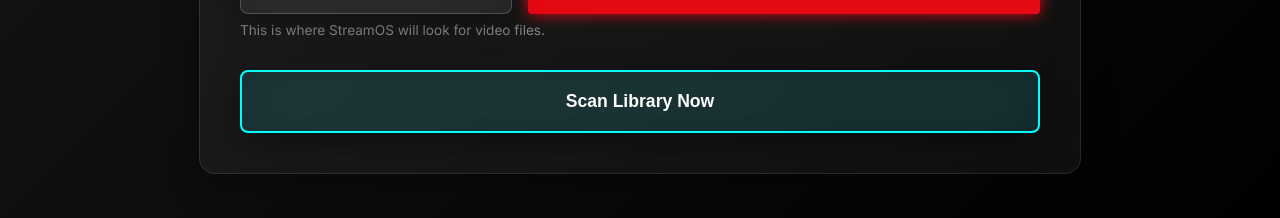
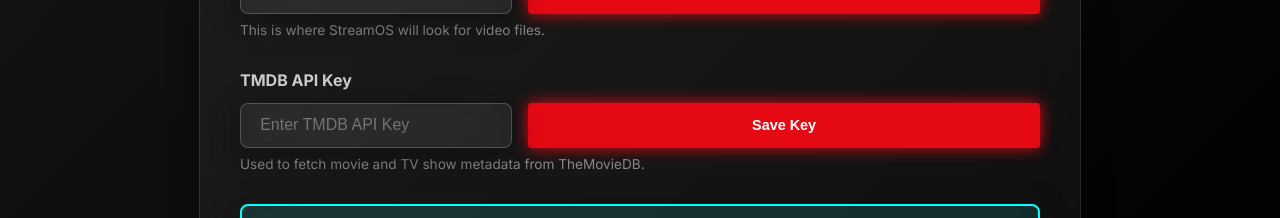
Before and after one commit to Zakir176/StreamOS, a Vue app in the folder streamos-ui/: page /settings in a window 1280 px wide. Shown: the part 734-952 px from the top of the page. Built offline with nearby package versions, Linux system fonts and the light colour scheme; no server answers.

Commit message:
feat: add TMDB API Key input and save functionality in settings

```diff
--- a/streamos-ui/src/views/Settings.vue
+++ b/streamos-ui/src/views/Settings.vue
@@ -36,6 +36,7 @@
 
       <div class="system-settings-section glass">
         <h2 class="section-title">Library Settings</h2>
+
         <div class="setting-item">
           <label>Media Library Path</label>
           <div class="path-input-group">
@@ -43,6 +44,15 @@
             <button @click="saveMediaDir" class="save-btn small">Save Path</button>
           </div>
           <p class="setting-hint">This is where StreamOS will look for video files.</p>
+        </div>
+
+        <div class="setting-item">
+          <label>TMDB API Key</label>
+          <div class="path-input-group">
+            <input v-model="tmdbApiKey" type="password" placeholder="Enter TMDB API Key" class="settings-input glass" />
+            <button @click="saveTmdbKey" class="save-btn small">Save Key</button>
+          </div>
+          <p class="setting-hint">Used to fetch movie and TV show metadata from TheMovieDB.</p>
         </div>
 
         <div class="setting-actions">
@@ -151,15 +161,25 @@ const profiles = ref([])
 const showAddModal = ref(false)
 const newProfile = ref({ username: '', age_category: 'adult', theme: 'midnight' })
 const mediaDir = ref('')
+const tmdbApiKey = ref('')
 const scanning = ref(false)
-const API_BASE = import.meta.env.VITE_API_BASE
+const API_BASE = import.meta.env.VITE_API_BASE || `http://${window.location.hostname}:8000`
 
 const fetchSettings = async () => {
   try {
-    const res = await fetch(`${API_BASE}/settings/media_dir`)
-    if (res.ok) {
-      const data = await res.json()
+    const [mediaRes, tmdbRes] = await Promise.all([
+      fetch(`${API_BASE}/settings/media_dir`),
+      fetch(`${API_BASE}/settings/tmdb_api_key`)
+    ])
+
+    if (mediaRes.ok) {
+      const data = await mediaRes.json()
       mediaDir.value = data.value
+    }
+
+    if (tmdbRes.ok) {
+      const data = await tmdbRes.json()
+      tmdbApiKey.value = data.value
     }
   } catch (err) {
     console.error('Fetch settings failed:', err)
@@ -179,6 +199,23 @@ const saveMediaDir = async () => {
   } catch (err) {
     console.error('Save media path failed:', err)
     alert('Failed to save media path.')
+  }
+}
+
+const saveTmdbKey = async () => {
+  try {
+    const res = await fetch(`${API_BASE}/settings`, {
+      method: 'POST',
+      headers: { 'Content-Type': 'application/json' },
+      body: JSON.stringify({ key: 'tmdb_api_key', value: tmdbApiKey.value })
+    })
+    if (res.ok) {
+      alert('TMDB API Key saved successfully!')
+      fetchSettings() // Refresh to show masked version
+    }
+  } catch (err) {
+    console.error('Save TMDB Key failed:', err)
+    alert('Failed to save TMDB API Key.')
   }
 }
 
```
